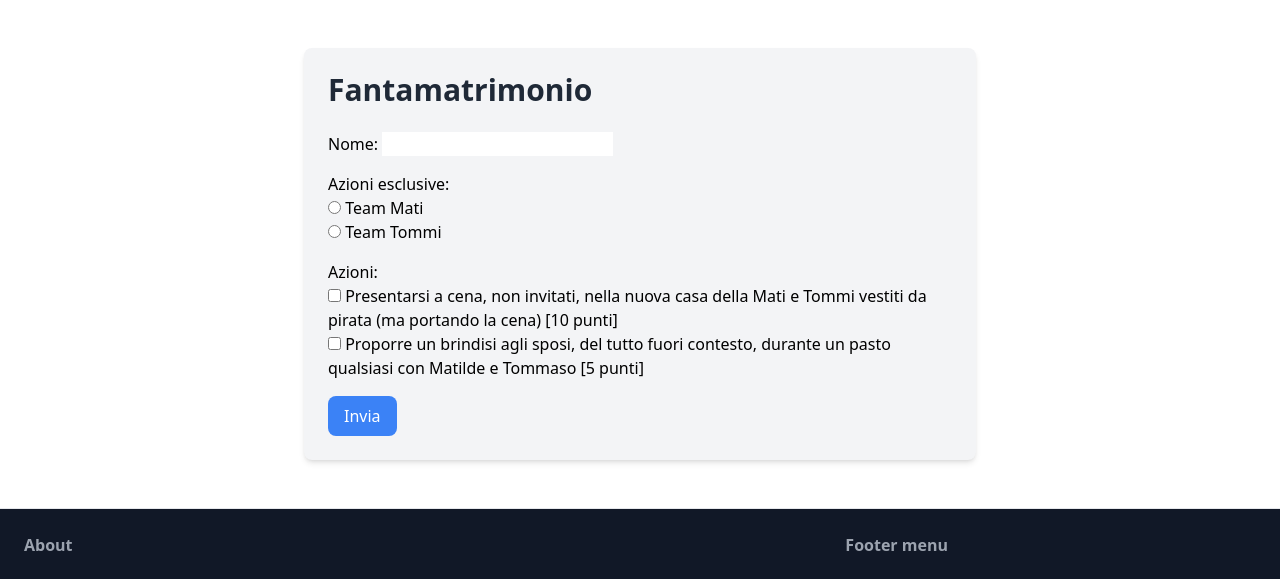
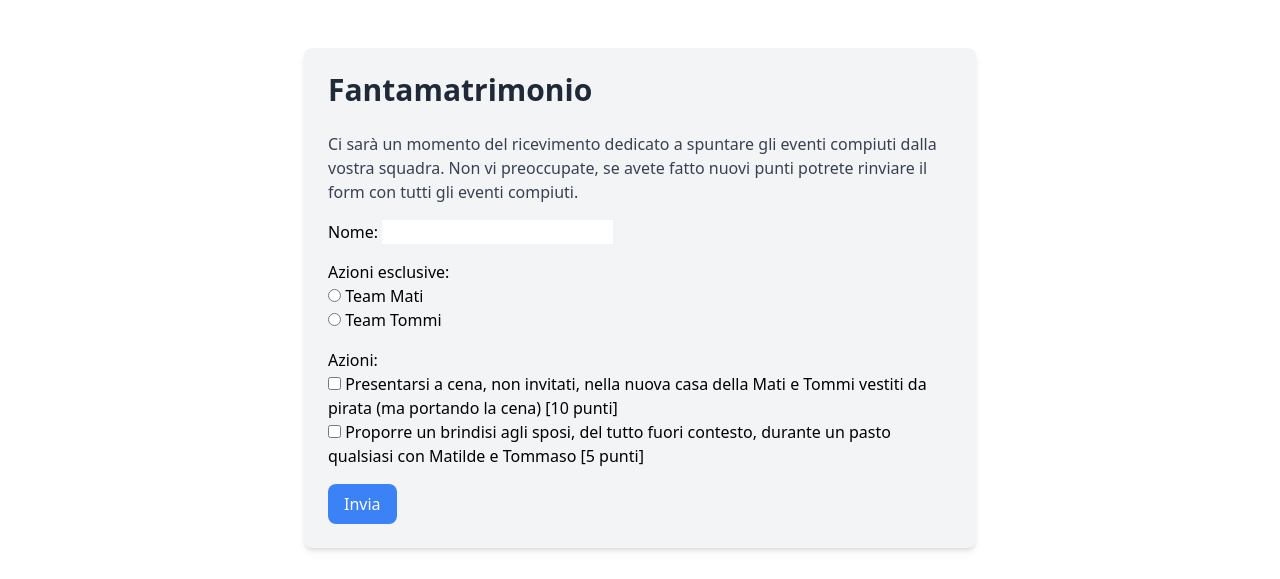
Before and after one commit to ippo1997/PPM-2023-django, a Django app: page /fantamatrimonio/ in a window 1280 px wide. Shown: the part 81-660 px from the top of the page. Run offline with Django 4.2, Linux system fonts and the light colour scheme; data comes from the database, SQL or seed files in the repository; some libraries are stand-ins or nearby versions.

Commit message:
paragrafo

```diff
--- a/ecommerce/core/templates/core/fantamatrimonio.html
+++ b/ecommerce/core/templates/core/fantamatrimonio.html
@@ -4,6 +4,8 @@
 {% block content %}
 <div class="w-full max-w-2xl my-6 mx-auto p-6 bg-gray-100 rounded-lg shadow-md">
     <h1 class="mb-6 text-3xl font-bold text-gray-800">Fantamatrimonio</h1>
+    <p class="mb-4 text-gray-700">Ci sarà un momento del ricevimento dedicato a spuntare gli eventi compiuti dalla vostra squadra. Non vi preoccupate, se avete fatto nuovi punti potrete rinviare il form con tutti gli eventi compiuti.</p>
+
 
     <form method="post">
         {% csrf_token %}
```
